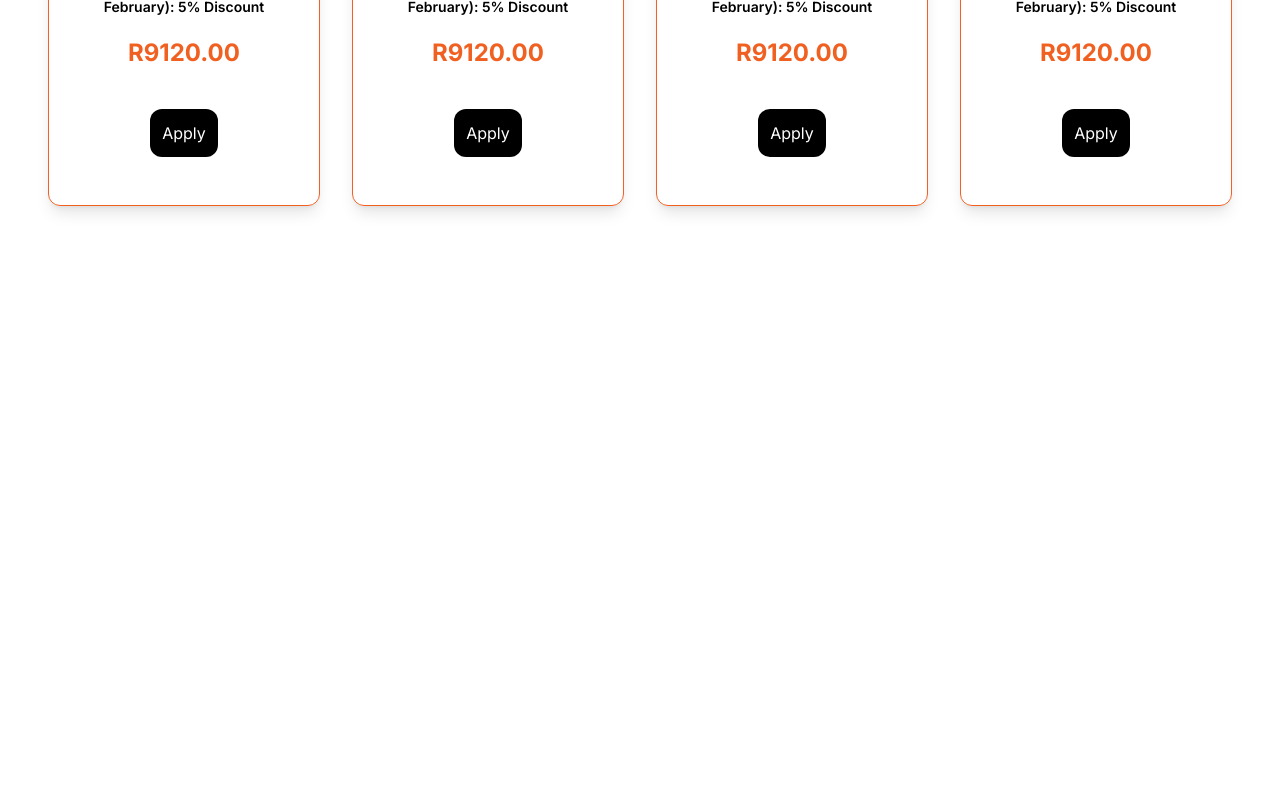
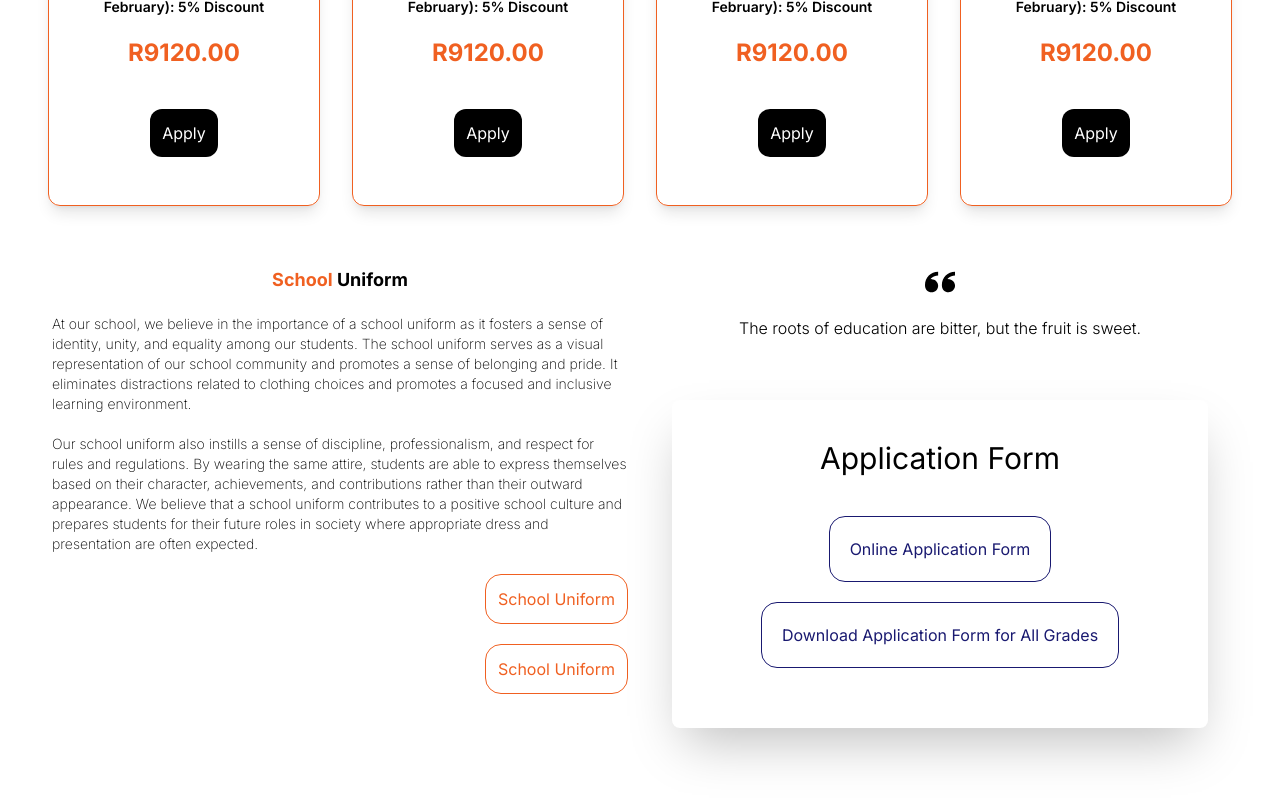
Before and after one commit to Techtechn/hybrid-schools, a Next.js app: page /Home in a window 1280 px wide. Shown: the part 7184-7984 px from the top of the page. Before the commit the page ends 7438 px from the top, so only its background shows below. Built offline with nearby package versions, Linux system fonts and the light colour scheme.

Commit message:
Pricing section complete

```diff
--- a/app/Sections/Pricing/Pricing.jsx
+++ b/app/Sections/Pricing/Pricing.jsx
@@ -1,5 +1,6 @@
 import PricingCard from "@/app/Components/PricingCard/PricingCard";
 import React from "react";
+import { ImQuotesLeft } from "react-icons/im";
 
 const Pricing = () => {
   return (
@@ -15,6 +16,74 @@ const Pricing = () => {
           <PricingCard />
           <PricingCard />
         </div>
+        <div className="mt-10">
+          <div className="p-3 mt-10 space-y-2 lg:grid lg:grid-cols-2 lg:gap-x-6 lg:space-y-0">
+            <div className="">
+              <div>
+                <h6 className="font-bold text-lg text-center">
+                  <span className="text-[#F06021]">School</span> Uniform
+                </h6>
+                <p className="mt-5 font-extralight text-sm">
+                  At our school, we believe in the importance of a school
+                  uniform as it fosters a sense of identity, unity, and equality
+                  among our students. The school uniform serves as a visual
+                  representation of our school community and promotes a sense of
+                  belonging and pride. It eliminates distractions related to
+                  clothing choices and promotes a focused and inclusive learning
+                  environment. <br /> <br />
+                  Our school uniform also instills a sense of discipline,
+                  professionalism, and respect for rules and regulations. By
+                  wearing the same attire, students are able to express
+                  themselves based on their character, achievements, and
+                  contributions rather than their outward appearance. We believe
+                  that a school uniform contributes to a positive school culture
+                  and prepares students for their future roles in society where
+                  appropriate dress and presentation are often expected.
+                </p>
+                <div className="text-right">
+                  <div className="mt-5">
+                    <button className="p-3 text-[#F06021] border border-1 border-[#F06021] rounded-2xl">
+                      School Uniform
+                    </button>
+                  </div>
+                  <div className="mt-5">
+                    <button className="p-3 text-[#F06021] border border-1 border-[#F06021] rounded-2xl">
+                      School Uniform
+                    </button>
+                  </div>
+                </div>
+              </div>
+            </div>
+            <div className="">
+              <div className="text-center">
+                <h1 className="text-3xl flex justify-center">
+                  <ImQuotesLeft />
+                </h1>
+                <p className="mt-5 text-md font-light">
+                  The roots of education are bitter, but the fruit is sweet.
+                </p>
+              </div>
+              <div className="mt-10 p-5">
+                <div className="bg-white shadow-2xl rounded-lg text-center pt-10 p-5">
+                  <h2 className="text-3xl text-black">Application Form</h2>
+                  <div className="mt-10">
+                    <div className="">
+                      <button className="p-5 border border-1 border-[#191970] text-[#191970] rounded-2xl">
+                        Online Application Form
+                      </button>
+                    </div>
+
+                    <div className="mt-5 mb-10">
+                      <button className="p-5 border border-1 border-[#191970] text-[#191970] rounded-2xl">
+                        Download Application Form for All Grades
+                      </button>
+                    </div>
+                  </div>
+                </div>
+              </div>
+            </div>
+          </div>
+        </div>
       </div>
     </div>
   );
```
